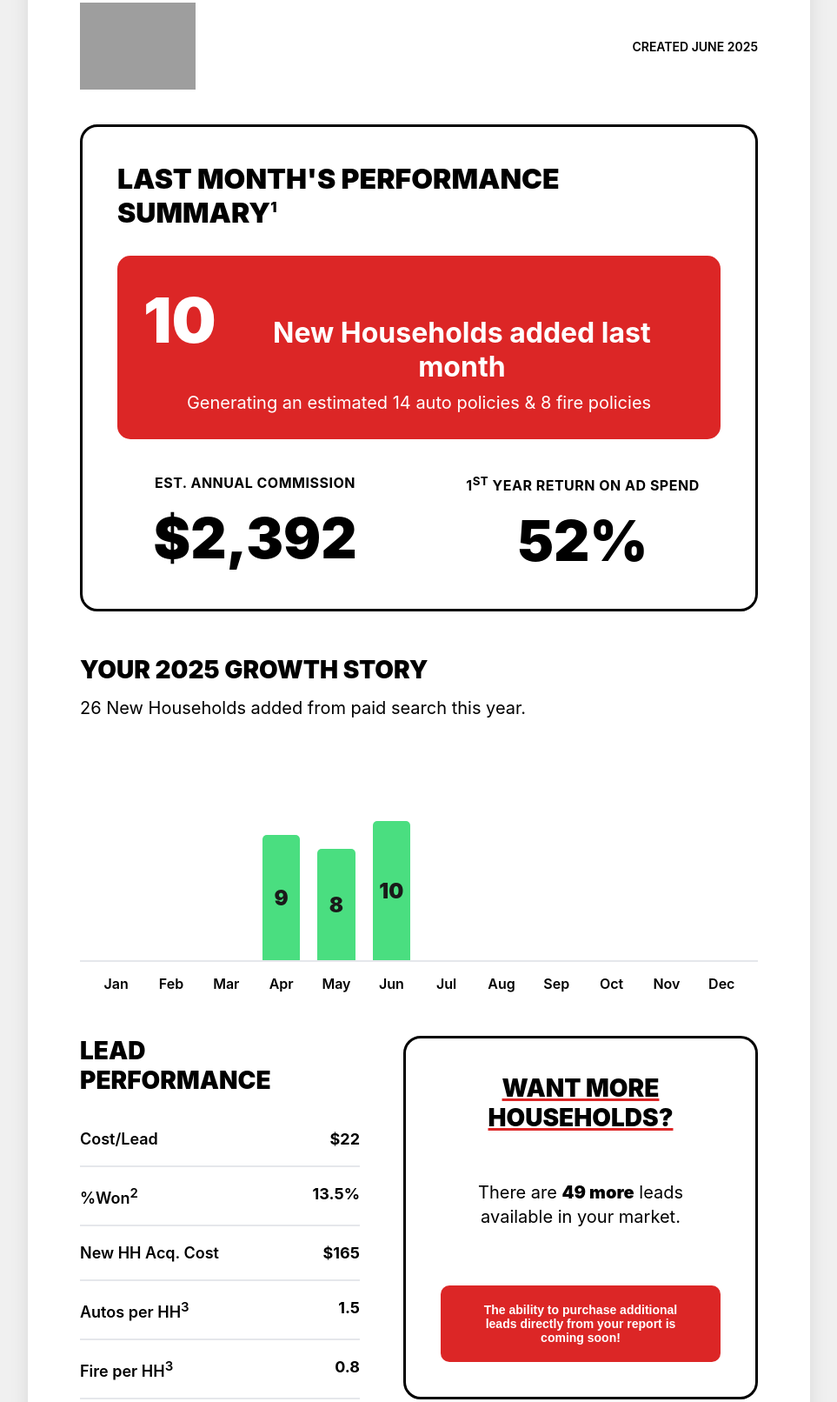
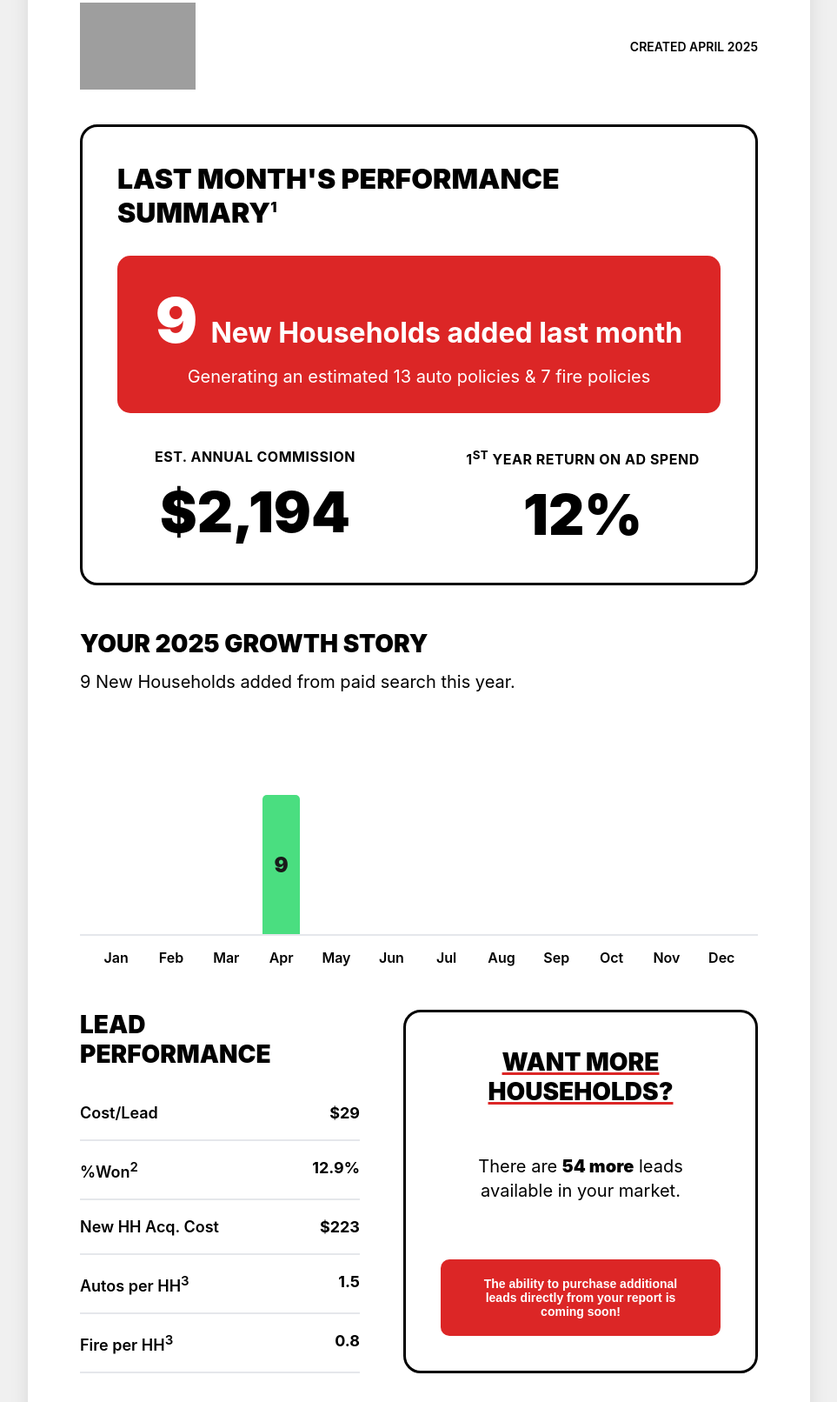
Before and after one commit to jtbrown21/AI_Monthly_Reporting_Reports, a plain HTML site: page index.html in a window 1280 px wide. Shown: the part 97-1709 px from the top of the page at 87% size, without its empty margins (158-1121 px from the left). Drawn offline with Linux system fonts and the light colour scheme; grey boxes are pictures that could not be loaded.

Commit message:
Update index.html with latest report - 2025-07-15 15:21:19

```diff
--- a/index.html
+++ b/index.html
@@ -379,7 +379,7 @@
             <div class="logo">
                 <img src="https://raw.githubusercontent.com/jtbrown21/AI_Reporting_V2/main/reports/assets/agent-insider-logo.png" alt="Logo Icon" class="logo-icon" />
             </div>
-            <div class="date">CREATED <span class="swap-target" data-field="month">JUNE 2025</span></div>
+            <div class="date">CREATED <span class="swap-target" data-field="month">APRIL 2025</span></div>
         </div>
 
     <!-- Performance Summary -->
@@ -388,23 +388,23 @@
 
         <div class="highlight-box">
             <div class="highlight-main">
-                <span class="highlight-number swap-target" data-field="hhs">10</span>
+                <span class="highlight-number swap-target" data-field="hhs">9</span>
                 <span class="highlight-text">New Households added last month</span>
             </div>
             <div class="highlight-subtext">
-                Generating an estimated <span class="swap-target" data-field="est_auto">14</span> auto policies
-                & <span class="swap-target" data-field="est_fire">8</span> fire policies
+                Generating an estimated <span class="swap-target" data-field="est_auto">13</span> auto policies
+                & <span class="swap-target" data-field="est_fire">7</span> fire policies
             </div>
         </div>
 
         <div class="metrics-row">
             <div class="metric">
                 <div class="metric-label">EST. ANNUAL COMMISSION</div>
-                <div class="metric-value swap-target" data-field="est_annual_commission">$2,392</div>
+                <div class="metric-value swap-target" data-field="est_annual_commission">$2,194</div>
             </div>
             <div class="metric">
                 <div class="metric-label">1<sup>ST</sup> YEAR RETURN ON AD SPEND</div>
-                <div class="metric-value"><span class="swap-target" data-field="year1_return">52%</span></div>
+                <div class="metric-value"><span class="swap-target" data-field="year1_return">12%</span></div>
             </div>
         </div>
     </div>
@@ -412,7 +412,7 @@
         <!-- Growth Story -->
         <div class="growth-section">
             <h2 class="section-title">YOUR 2025 GROWTH STORY</h2>
-            <p class="section-subtitle"><span class="swap-target" data-field="hhs_ytd">26</span> New Households
+            <p class="section-subtitle"><span class="swap-target" data-field="hhs_ytd">9</span> New Households
                 added from paid search this year.</p>
 
             <div class="chart-container">
@@ -426,19 +426,15 @@
                     <div class="chart-bar" style="height: 0px;"></div>
                 </div>
                 <div class="chart-bar-wrapper">
-                    <div class="chart-bar" style="height: 144px;">
+                    <div class="chart-bar" style="height: 160px;">
                         <span class="chart-bar-value">9</span>
                     </div>
                 </div>
                 <div class="chart-bar-wrapper">
-                    <div class="chart-bar" style="height: 128px;">
-                        <span class="chart-bar-value">8</span>
-                    </div>
+                    <div class="chart-bar" style="height: 0px;"></div>
                 </div>
                 <div class="chart-bar-wrapper">
-                    <div class="chart-bar" style="height: 160px;">
-                        <span class="chart-bar-value">10</span>
-                    </div>
+                    <div class="chart-bar" style="height: 0px;"></div>
                 </div>
                 <div class="chart-bar-wrapper">
                     <div class="chart-bar" style="height: 0px;"></div>
@@ -484,15 +480,15 @@
                 <div class="lead-metrics">
                     <div class="lead-metric-row">
                         <span class="lead-metric-label">Cost/Lead</span>
-                        <span class="lead-metric-value swap-target" data-field="cost_per_lead">$22</span>
+                        <span class="lead-metric-value swap-target" data-field="cost_per_lead">$29</span>
                     </div>
                     <div class="lead-metric-row">
                         <span class="lead-metric-label">%Won<sup>2</sup></span>
-                        <span class="lead-metric-value swap-target" data-field="%won">13.5%</span>
+                        <span class="lead-metric-value swap-target" data-field="%won">12.9%</span>
                     </div>
                     <div class="lead-metric-row">
                         <span class="lead-metric-label">New HH Acq. Cost</span>
-                        <span class="lead-metric-value swap-target" data-field="new_hh_cost">$165</span>
+                        <span class="lead-metric-value swap-target" data-field="new_hh_cost">$223</span>
                     </div>
                     <div class="lead-metric-row">
                         <span class="lead-metric-label">Autos per HH<sup>3</sup></span>
@@ -510,7 +506,7 @@
                 <h2 class="cta-title">WANT MORE HOUSEHOLDS?</h2>
 
                 <div class="cta-content">
-                    There are <strong><span class="swap-target" data-field="potential_leads">49</span> more</strong>
+                    There are <strong><span class="swap-target" data-field="potential_leads">54</span> more</strong>
                     leads available in your market.
                 </div>
 
```
